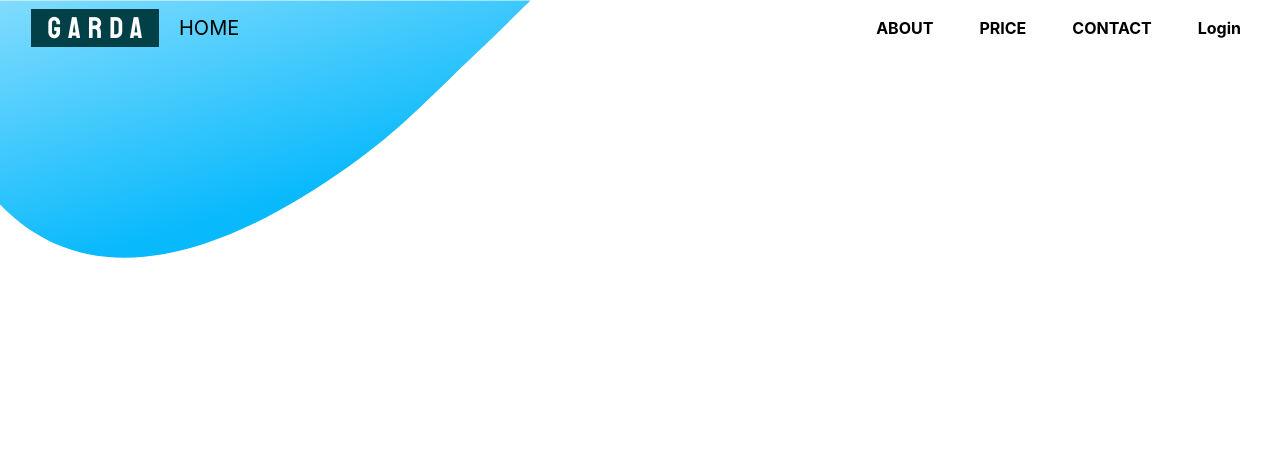
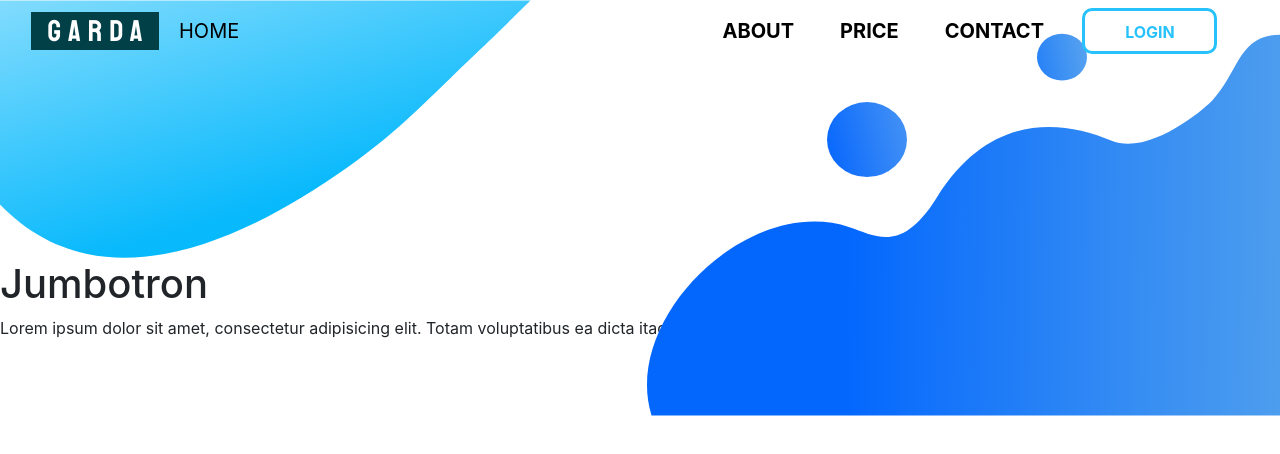
Before and after one commit to Mock1ng/garda-landing-page, a React (Create React App) app: page / in a window 1280 px wide. Shown: the top 454 px of the page. Built offline with nearby package versions, Linux system fonts and the light colour scheme.

Commit message:
editing jumbotron: adding ilustration

```diff
--- a/src/App.js
+++ b/src/App.js
@@ -1,13 +1,13 @@
 import React from 'react';
 import Navbar from './components/navbar/Navbar';
+import Jumbotron from './components/Jumbotron';
 import './App.scss';
-import navbar1 from './assets/svgs/navbar1.svg';
 
 function App() {
   return (
     <div className='panjang'>
-      <img src={navbar1} alt="ilus1" />
       <Navbar />
+      <Jumbotron />
     </div>
   );
 }
--- a/src/App.scss
+++ b/src/App.scss
@@ -8,15 +8,19 @@
   src: url(./assets/fonts/Staatliches/Staatliches-Regular.ttf);
 }
 
+@import './components/styles/mixins';
+@import './components/styles/variables';
+
 * {
   margin: 0;
   padding: 0;
   box-sizing: border-box;
 }
 
-@import './components/styles/mixins';
+
 @import './components/styles/navbar';
+@import './components//styles/jumbotron';
 
 .panjang {
-  height: 200vh;
+  // height: 200vh;
 }
--- /dev/null
+++ b/src/components/Jumbotron.js
@@ -0,0 +1,18 @@
+import React from 'react';
+import jumbotron1 from '../assets/svgs/jumbotron1.svg';
+import jumbotron2 from '../assets/svgs/jumbotron2.svg'
+
+const Jumbotron = () => {
+    return (
+        <div className='custom-jumbotron'>
+            <img src={jumbotron1} alt="Ilus" />
+            <div className="content">
+                <h1>Jumbotron</h1>
+                <p>Lorem ipsum dolor sit amet, consectetur adipisicing elit. Totam voluptatibus ea dicta itaque consectetur ipsa.</p>
+            </div>
+            <img src={jumbotron2} alt="ilus2" className='jumbotron2' />
+        </div>
+    )
+}
+
+export default Jumbotron
--- /dev/null
+++ b/src/components/navbar/LoginButton.js
@@ -0,0 +1,11 @@
+import React from 'react'
+
+const LoginButton = () => {
+    return (
+        <>
+            <a className="nav-link login-button" href="!#">LOGIN</a>
+        </>
+    )
+}
+
+export default LoginButton
--- a/src/components/navbar/Navbar.js
+++ b/src/components/navbar/Navbar.js
@@ -2,6 +2,15 @@ import React from 'react'
 import NavbarNav from './NavbarNav';
 
 const Navbar = () => {
+  let elem = (document.compatMode === "CSS1Compat") ?
+    document.documentElement :
+    document.body;
+
+  let height = elem.clientHeight;
+  let width = elem.clientWidth;
+  console.log(height, width);
+
+
   return (
     <nav className="navbar navbar-expand-lg navbar-custom bg-custom fixed-top">
       <div className="container-fluid">
--- a/src/components/navbar/NavbarNav.js
+++ b/src/components/navbar/NavbarNav.js
@@ -1,4 +1,5 @@
-import React from 'react'
+import React from 'react';
+import LoginButton from './LoginButton';
 
 const NavbarNav = () => {
     return (
@@ -12,8 +13,8 @@ const NavbarNav = () => {
             <li className="nav-item">
                 <a className="nav-link" href="!#">CONTACT</a>
             </li>
-            <li className="nav-item">
-                <a className="nav-link" href="!#">Login</a>
+            <li className="nav-item login-button-wrapper">
+                <LoginButton />
             </li>
         </ul>
     )
--- /dev/null
+++ b/src/components/styles/_jumbotron.scss
@@ -0,0 +1,10 @@
+.custom-jumbotron {
+    height: 700px;
+    position: relative;
+
+    .jumbotron2 {
+        position: absolute;
+        right: 0;
+        bottom: 0;
+    }
+}
--- a/src/components/styles/_navbar.scss
+++ b/src/components/styles/_navbar.scss
@@ -65,8 +65,16 @@ nav {
     }
 
     .navbar-nav {
+        background: #fff;
+        position: relative;
+        left: -16px;
+        padding: 0 16px;
+        width: 100vw;
 
-        background: transparent;
+        @include for-desktop() {
+            background: transparent;
+            width: unset;
+        }
 
         .nav-item {
             margin: unset;
@@ -78,6 +86,7 @@ nav {
             .nav-link {
                 color: #000 !important;
                 font-weight: bold;
+                font-size: 20px;
 
 
                 // @include for-desktop() {
@@ -89,6 +98,32 @@ nav {
                 //     color: rgba($yellow, 1.2);
                 //     font-weight: bold;
                 // }
+
+            }
+        }
+
+        .login-button-wrapper {
+            position: relative;
+            border: 3px solid $blue-primary;
+            border-radius: 10px;
+            width: 135px;
+            height: 46px;
+            text-align: center;
+
+            .login-button {
+                color: $blue-primary !important;
+                font-size: 16px;
+                padding: 0;
+                width: 130px;
+                height: 40px;
+                display: inline-block;
+                line-height: 42px;
+                transition: 0.2s all;
+
+                &:hover {
+                    background: $blue-primary;
+                    color: #fff !important;
+                }
             }
         }
 
--- a/src/components/styles/_variables.scss
+++ b/src/components/styles/_variables.scss
@@ -0,0 +1,5 @@
+$blue-primary: #27C2FC;
+$blue-font: #003452;
+$blue-background: #0367FE;
+$purple: #FF00B8;
+$orange: #FEA110;
```
Also changed, not shown: src/assets/svgs/jumbotron1.svg (renamed from src/assets/svgs/navbar1.svg), src/assets/svgs/jumbotron2.svg (added).
